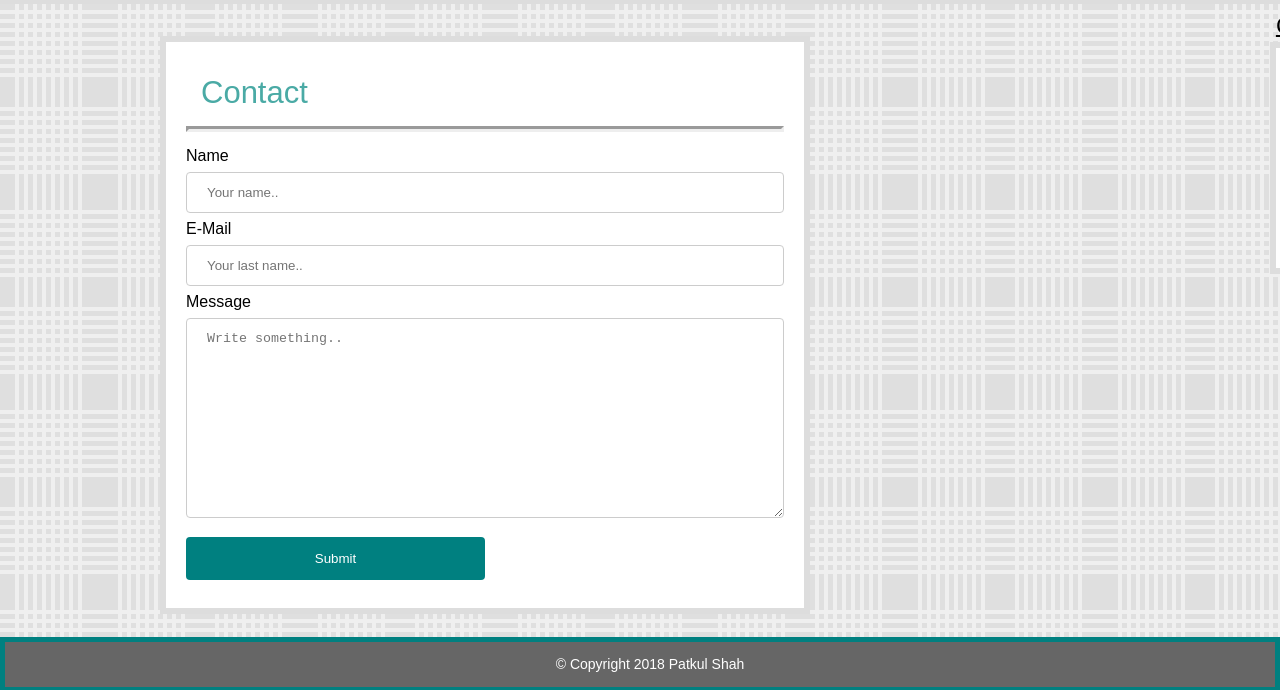
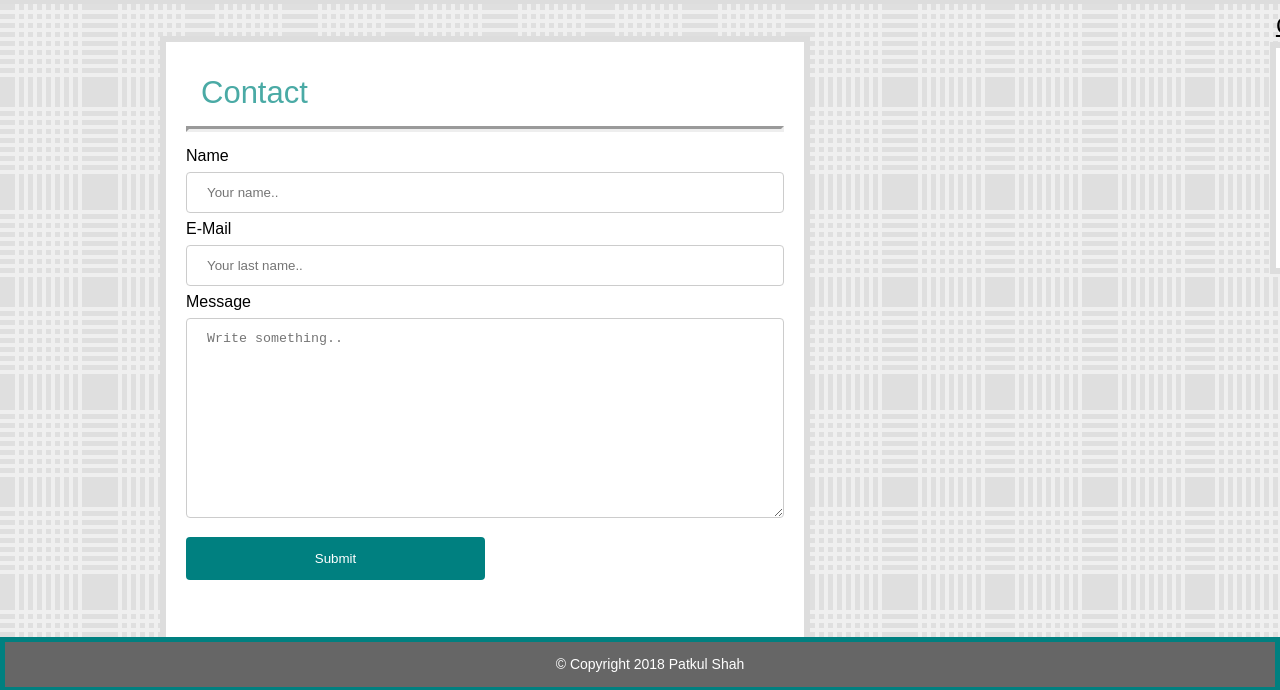
Before and after one commit to Tapesh123/Basic-Portfolio, a plain HTML site: page contact.html in a window 1280 px wide. Shown: the part 108-798 px from the top of the page. Drawn offline with Linux system fonts and the light colour scheme.

Commit message:
anotherupdate030318

```diff
--- a/assets/css/style.css
+++ b/assets/css/style.css
@@ -91,12 +91,13 @@ header {
 
   .wrapper {
     width: 650px;
+    height: 850px;
     background: white;
     padding: 20px;
     border: 6px solid #dddddd;
     margin: left;
     font-family: 'Arial', "Helvetica Neue", Helvetica, sans-serif;
-
+    overflow: scroll;
   }
 
   #connect {
```
